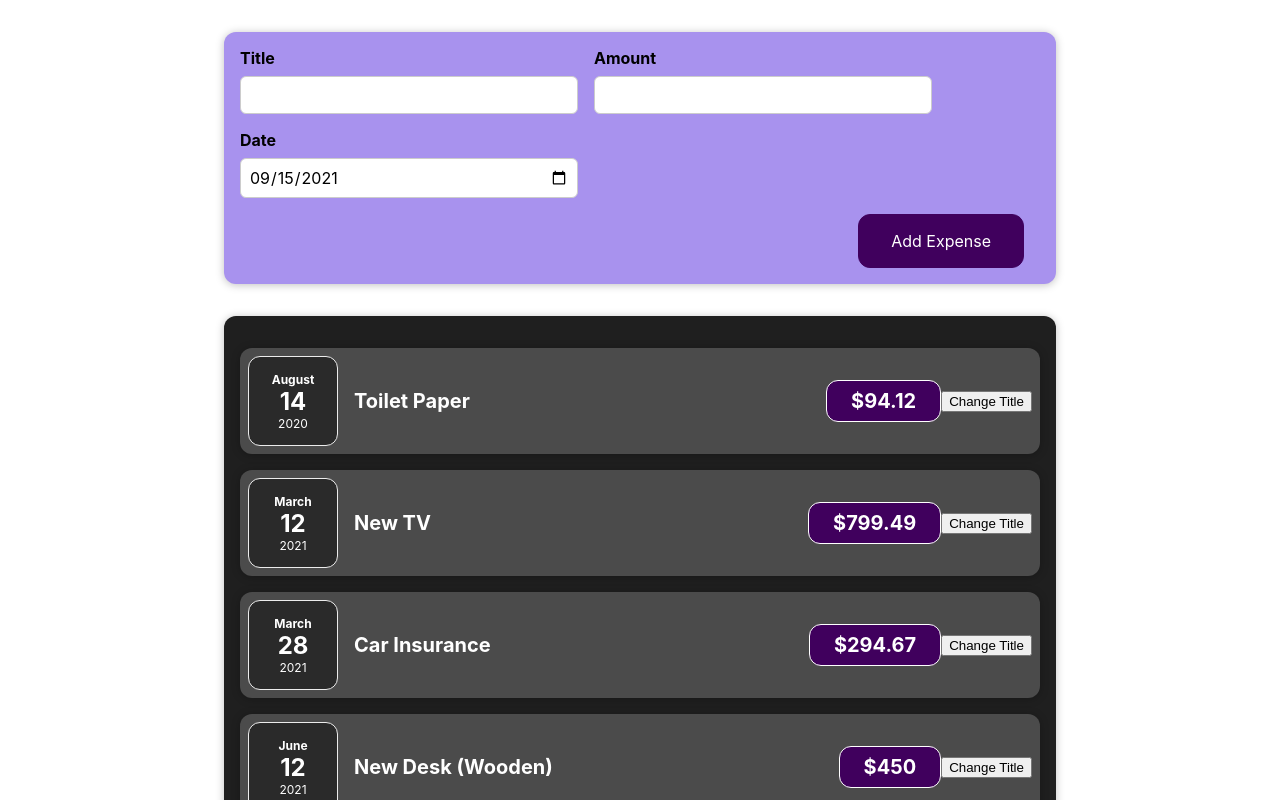
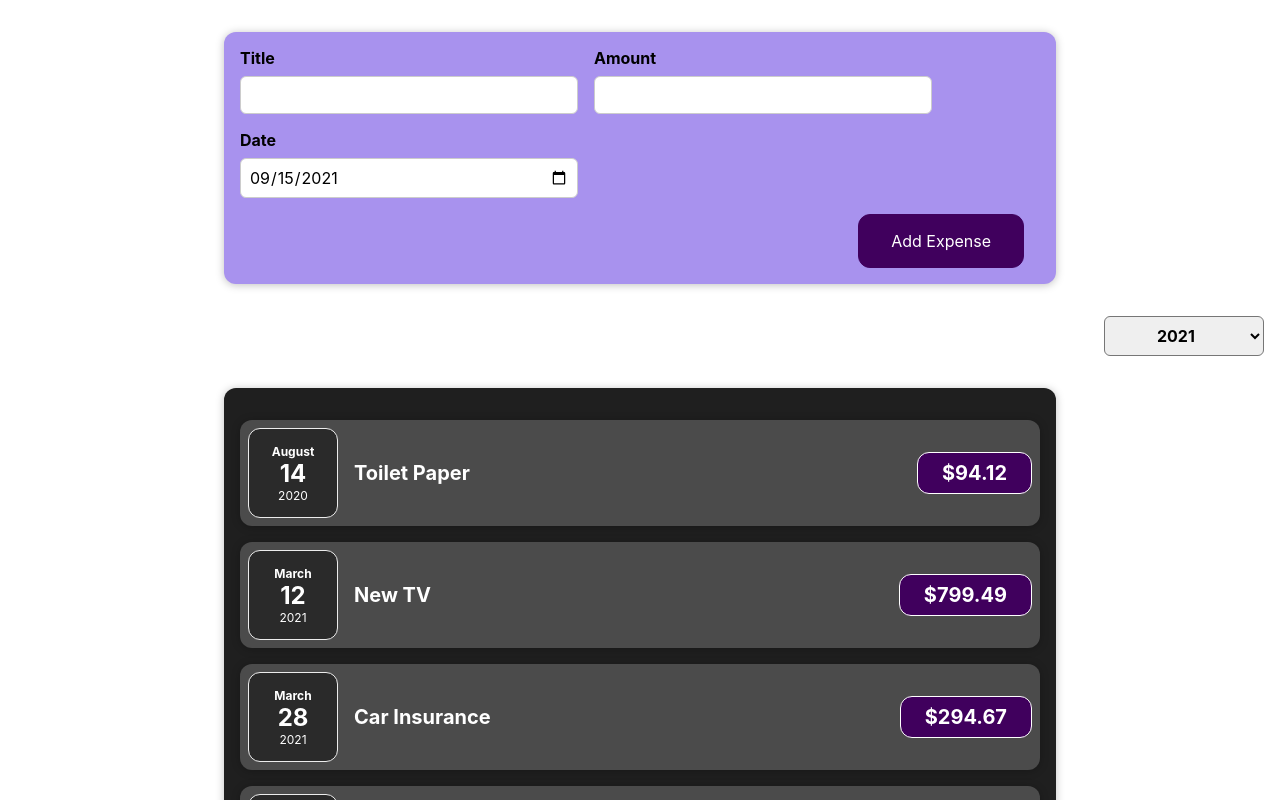
Before and after one commit to jortiz2015/expense_tracker, a React (Create React App) app: page / in a window 1280 px wide. Shown: the top 800 px of the page. Built offline with nearby package versions, Linux system fonts and the light colour scheme.

Commit message:
Add date filter

```diff
--- a/src/components/Expenses/ExpenseItem.js
+++ b/src/components/Expenses/ExpenseItem.js
@@ -1,23 +1,16 @@
-import React, {useState} from "react";
+import React from "react";
 import ExpenseDate from './ExpenseDate';
 import Card from "../UI/Card";
 import "./ExpenseItem.css";
 
 const ExpenseItem = (props) => {
-    const [title, setTitle] = useState(props.title);
-
-    const clickHandler = () => {
-        setTitle("Updated!");
-        console.log("CLICKED");
-    }
     return (
         <Card className="expense-item">
             <ExpenseDate date={props.date}></ExpenseDate>
             <div className="expense-item__description">
-                <h2>{title}</h2>
+                <h2>{props.title}</h2>
                 <div className="expense-item__price">${props.amount}</div>
             </div>
-            <button onClick={clickHandler}>Change Title</button>
         </Card>
     );
 }
--- a/src/components/Expenses/Expenses.js
+++ b/src/components/Expenses/Expenses.js
@@ -1,19 +1,29 @@
-import React from "react";
+import React, {useState} from "react";
 import ExpenseItem from "./ExpenseItem";
+import ExpensesFilter from "./ExpensesFilter";
 import Card from "../UI/Card";
 import "./Expenses.css";
 
 const Expenses = (props) => {
+  const [selectedYear, setSelectedYear] = useState("2021");
 
   const expenseList = props.expenses.map(expense =>
     <ExpenseItem key={expense.id} title={expense.title} amount={expense.amount}
     date={expense.date}></ExpenseItem>
   );
 
+  const selectHandler = (selected) => {
+    setSelectedYear(selected);
+    console.log(selected);
+  }
+
     return (
+      <div>
+        <ExpensesFilter selected={selectedYear} onSelect={selectHandler}/>
         <Card className="expenses">
             {expenseList}
         </Card>
+      </div>
     );
 }
 
--- /dev/null
+++ b/src/components/Expenses/ExpensesFilter.css
@@ -0,0 +1,24 @@
+.expenses-filter {
+    color: white;
+    padding: 0 1rem;
+}
+
+.expenses-filter__control {
+    display: flex;
+    width: 100%;
+    align-items: center;
+    justify-content: space-between;
+    margin: 1rem 0;
+}
+
+.expenses-filter label {
+    font-weight: bold;
+    margin-bottom: 0.5rem;
+}
+
+.expenses-filter select {
+    font: inherit;
+    padding: 0.5rem 3rem;
+    font-weight: bold;
+    border-radius: 6px;
+}
--- /dev/null
+++ b/src/components/Expenses/ExpensesFilter.js
@@ -0,0 +1,24 @@
+import React from 'react';
+import './ExpensesFilter.css';
+
+const ExpensesFilter = (props) => {
+  const selectHandler = (event) => {
+    props.onSelect(event.target.value);
+  }
+
+  return (
+    <div className='expenses-filter'>
+      <div className='expenses-filter__control'>
+        <label>Filter by year</label>
+        <select value={props.selected} onChange={selectHandler}>
+          <option value='2022'>2022</option>
+          <option value='2021'>2021</option>
+          <option value='2020'>2020</option>
+          <option value='2019'>2019</option>
+        </select>
+      </div>
+    </div>
+  );
+};
+
+export default ExpensesFilter;
```
